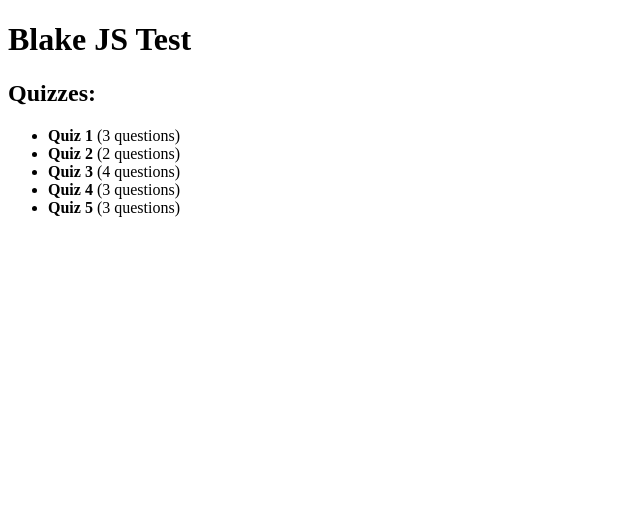
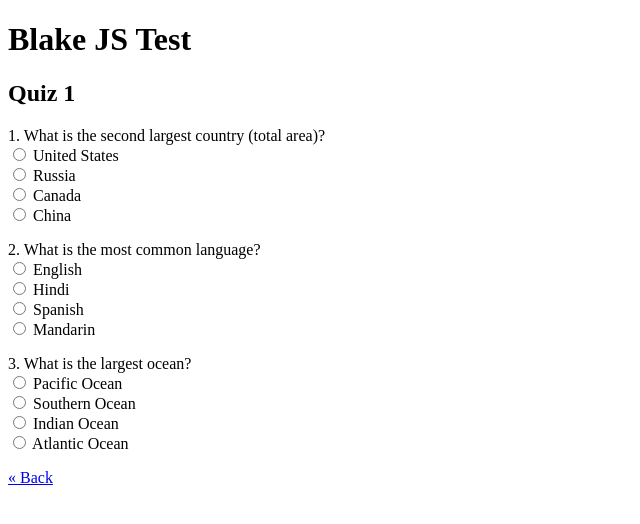
Before and after one commit to bkbooth/blake-js-test, an Angular app: page /quizzes/1 in a window 1280 px wide. Before the commit this address led to /quizzes. Shown: the top 524 px of the page, without its empty margins (0-640 px from the left). Built offline with nearby package versions, Linux system fonts and the light colour scheme.

Commit message:
Add a quiz detail component with all quiz questions

```diff
--- a/src/app/app.module.ts
+++ b/src/app/app.module.ts
@@ -6,6 +6,7 @@ import { HttpModule } from '@angular/http';
 import { routing } from './app.routing';
 import { AppComponent } from './app.component';
 import { QuizListComponent } from './quiz-list';
+import { QuizDetailComponent } from './quiz-detail';
 import { QuizService } from './quiz.service';
 
 @NgModule({
@@ -18,6 +19,7 @@ import { QuizService } from './quiz.service';
   declarations: [
     AppComponent,
     QuizListComponent,
+    QuizDetailComponent,
   ],
   providers: [
     QuizService,
--- a/src/app/app.routing.ts
+++ b/src/app/app.routing.ts
@@ -2,11 +2,15 @@ import { ModuleWithProviders } from '@angular/core';
 import { Routes, RouterModule } from '@angular/router';
 
 import { QuizListComponent } from './quiz-list';
+import { QuizDetailComponent } from './quiz-detail';
 
 export const routes: Routes = [
   {
     path: 'quizzes',
-    component: QuizListComponent,
+    children: [
+      { path: '', component: QuizListComponent },
+      { path: ':quizId', component: QuizDetailComponent },
+    ],
   },
 
   // Not found redirect
--- a/src/app/question.ts
+++ b/src/app/question.ts
@@ -3,4 +3,5 @@ export class Question {
   question: string;
   answers: string[];
   correct_answer: number;
+  selected_answer?: number;
 }
--- /dev/null
+++ b/src/app/quiz-detail/index.ts
@@ -0,0 +1 @@
+export * from './quiz-detail.component';
--- /dev/null
+++ b/src/app/quiz-detail/quiz-detail.component.html
@@ -0,0 +1,16 @@
+<h2>{{ (quiz$ | async)?.title }}</h2>
+
+<p *ngFor="let question of questions$ | async; let i = index;">
+  <label for="question{{ question.id }}">{{ i + 1 }}. {{ question.question }}</label><br>
+
+  <span *ngFor="let answer of question.answers; let j = index;">
+    <input type="radio"
+           name="question{{ question.id }}"
+           [(ngModel)]="question.selected_answer"
+           [value]="j">
+    {{ answer }}
+    <br>
+  </span>
+</p>
+
+<p><a [routerLink]="['..']">&laquo; Back</a></p>
--- /dev/null
+++ b/src/app/quiz-detail/quiz-detail.component.ts
@@ -0,0 +1,44 @@
+import { Component, OnInit } from '@angular/core';
+import { ActivatedRoute, Router } from '@angular/router';
+import { Observable } from 'rxjs';
+import 'rxjs/add/operator/first';
+import 'rxjs/add/operator/mergeMap';
+
+import { QuizService } from '../quiz.service';
+import { Quiz } from '../quiz';
+import { Question } from '../question';
+
+@Component({
+  templateUrl: './quiz-detail.component.html',
+  styleUrls: ['./quiz-detail.component.scss'],
+})
+export class QuizDetailComponent implements OnInit {
+  public quizId: number;
+  public quiz$: Observable<Quiz>;
+  public questions$: Observable<Question[]>;
+
+  constructor(
+    private quizService: QuizService,
+    private route: ActivatedRoute,
+    private router: Router,
+  ) { }
+
+  ngOnInit(): void {
+    this.quizId = this.route.snapshot.params['quizId'];
+    if (isNaN(Number(this.quizId))) return this.redirectToQuizList();
+    else this.quizId = Number(this.quizId);
+    console.log('Selected quiz', this.quizId);
+
+    this.quiz$ = this.quizService.getQuiz(this.quizId);
+    this.quiz$.first().subscribe((quiz?: Quiz) => {
+      if (!quiz) this.redirectToQuizList();
+    });
+
+    this.questions$ = this.quiz$.mergeMap((quiz: Quiz) => this.quizService.getQuestions(quiz.question_ids));
+  }
+
+  private redirectToQuizList(): void {
+    console.error(`Invalid quiz ID "${this.quizId}", redirecting to quiz list`);
+    this.router.navigate(['quizzes']);
+  }
+}
--- a/src/app/quiz-list/quiz-list.component.html
+++ b/src/app/quiz-list/quiz-list.component.html
@@ -2,7 +2,9 @@
 
 <ul>
   <li *ngFor="let quiz of quizzes$ | async">
-    <strong>{{ quiz.title }}</strong>
-    ({{ quiz.question_ids.length }} questions)
+    <a [routerLink]="[quiz.id]">
+      <strong>{{ quiz.title }}</strong>
+      ({{ quiz.question_ids.length }} questions)
+    </a>
   </li>
 </ul>
--- a/src/app/quiz.service.ts
+++ b/src/app/quiz.service.ts
@@ -18,6 +18,11 @@ export class QuizService {
       .map((response: { quizzes: Quiz[] }) => response.quizzes);
   }
 
+  getQuiz(id: number): Observable<Quiz> {
+    return this.getAllQuizzes()
+      .map((quizzes: Quiz[]) => quizzes.find((quiz: Quiz) => quiz.id === id));
+  }
+
   getQuestions(ids?: number[]): Observable<Question[]> {
     const allQuestions$ = this.http.get('./assets/questions.json')
       .map((response: Response) => response.json())
```
Also changed, not shown: src/app/quiz-detail/quiz-detail.component.scss (added), 1 other file (tests, documents, lock files or other folders).
